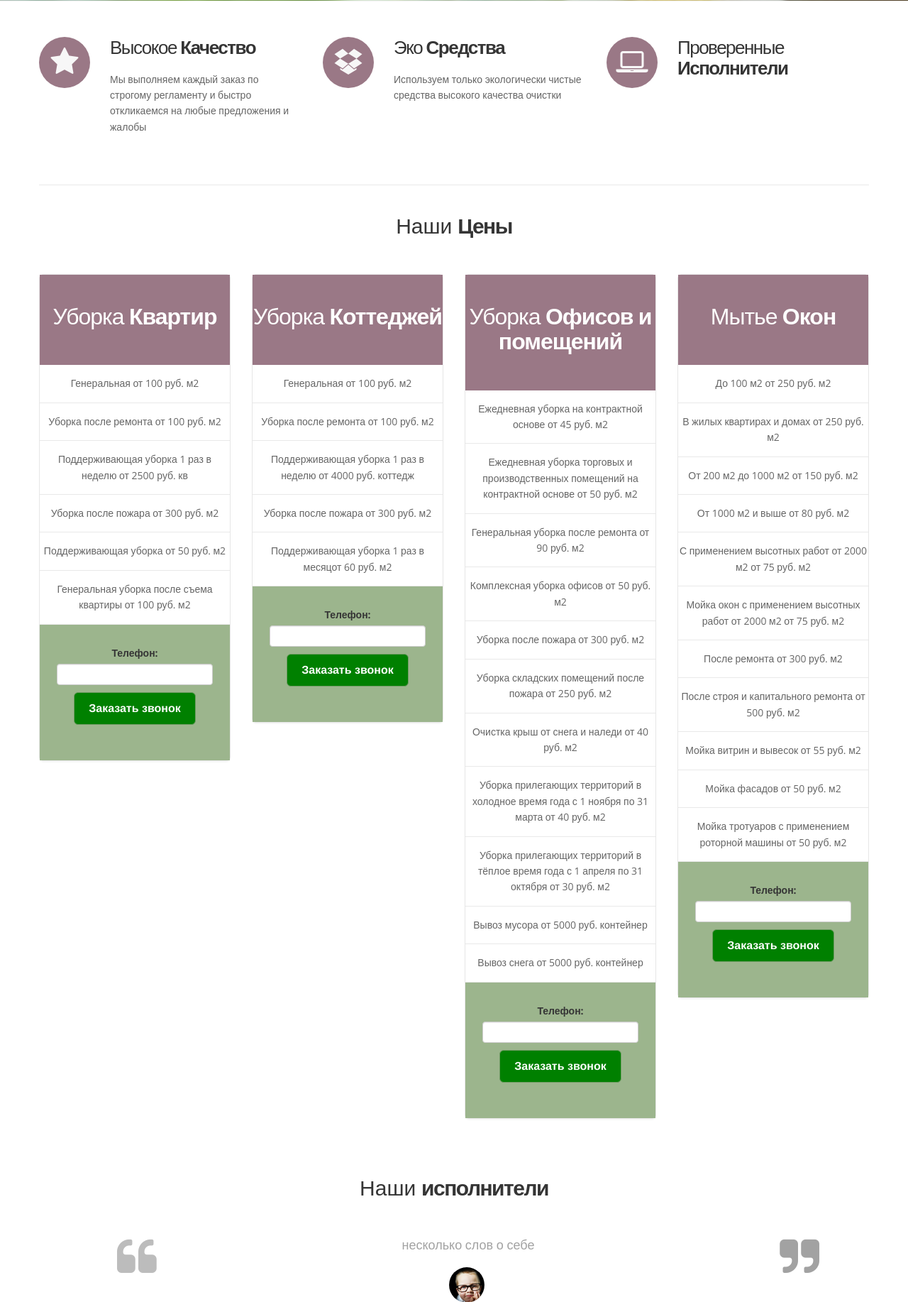
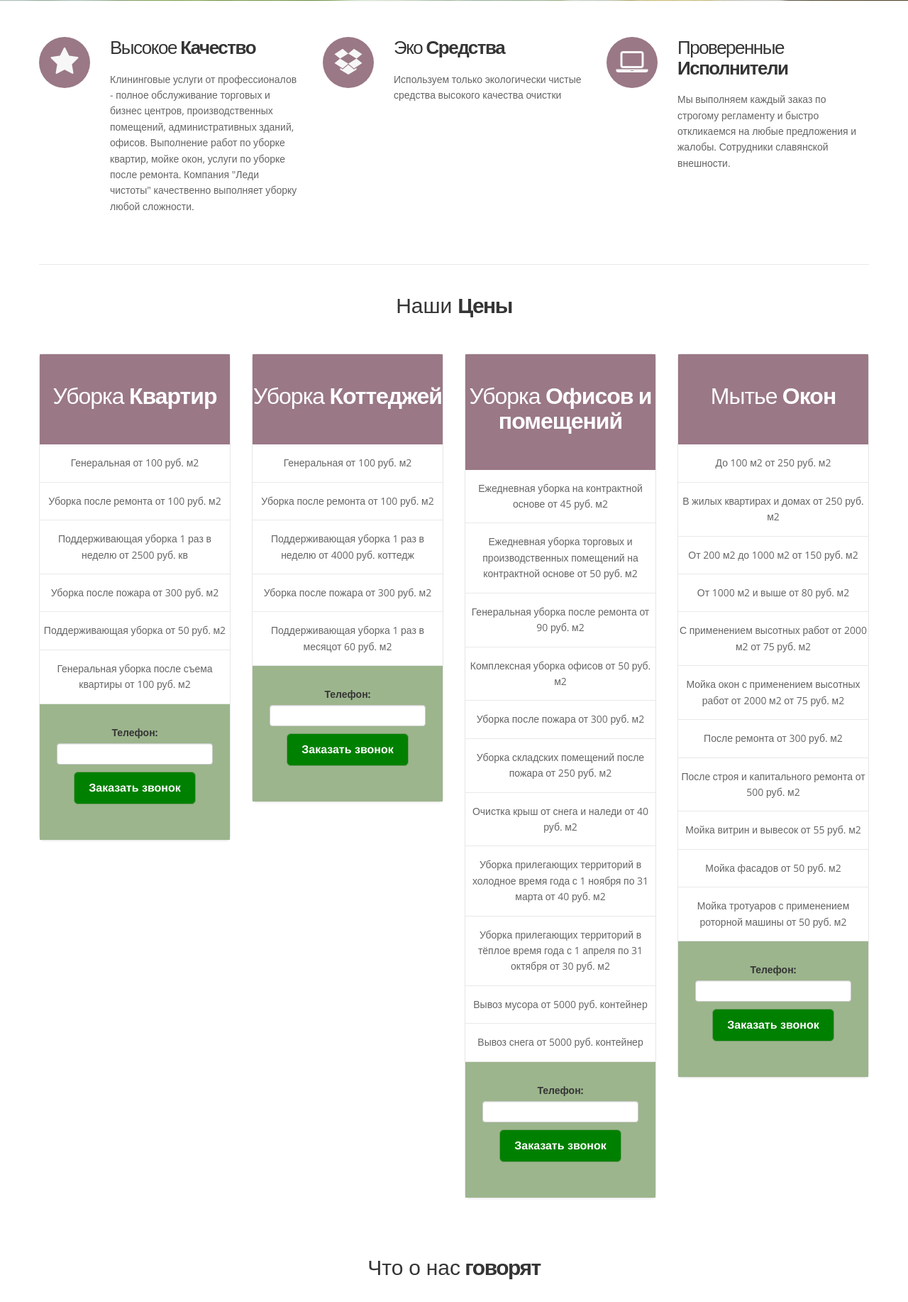
Before and after one commit to vskazke/QQlean, a Django app: page / in a window 1280 px wide. Shown: the part 479-2313 px from the top of the page at 71% size. Run offline with Django 3.2, Linux system fonts and the light colour scheme; some libraries are stand-ins or nearby versions.

Commit message:
Add cname

```diff
--- a/templates/index.html
+++ b/templates/index.html
@@ -139,8 +139,7 @@
                   </div>
                   <div class="text">
                     <h4>Высокое <strong>Качество</strong></h4>
-                    <p>
-                      Мы выполняем каждый заказ по строгому регламенту и быстро откликаемся на любые предложения и жалобы
+                    <p>Клининговые услуги от профессионалов - полное обслуживание торговых и бизнес центров, производственных помещений, административных зданий, офисов. Выполнение работ по уборке квартир, мойке окон, услуги по уборке после ремонта. Компания "Леди чистоты" качественно выполняет уборку любой сложности.
                     </p>
                   </div>
                 </div>
@@ -167,6 +166,8 @@
                   <div class="text">
                     <h4>Проверенные <strong>Исполнители</strong></h4>
                     <p>
+                      Мы выполняем каждый заказ по строгому регламенту и быстро откликаемся на любые предложения и жалобы.
+		      Сотрудники славянской внешности.
 
                     </p>
                   </div>
@@ -315,27 +316,37 @@
 
         <div class="row">
           <div class="span12 aligncenter">
-            <h3 class="title">Наши <strong>исполнители</strong></h3>
+            <h3 class="title">Что о нас<strong> говорят</strong></h3>
             <div class="blankline30"></div>
 
             <ul class="bxslider">
               <li>
                 <blockquote>
-			несколько слов о себе
+			Первый раз пользовались услугами клининга. Сотрудники очень
+			ответственные, приехали на следующий день, убрали все помещение быстро и качественно.
+			Очень понравились средства, которые использовали сотрудники для уборки.
+			Будем обязательно пользоваться вашими услугами и дальше
                 </blockquote>
                 <div class="testimonial-autor">
-			<img src="{% static 'img/dummies/testimonial/1.png' %}" alt="" />
+                  <h4>Ирина Мельникова</h4>
+                  <a href="https://m.facebook.com/irina.melnikova.566790">www.facebook.com</a>
+                </div>
+              </li>
+              <li>
+                <blockquote>
+			Все прекрасно! Всё было выполнено очень добросовестно и ответственно!
+                </blockquote>
+                <div class="testimonial-autor">
                   <h4>Hillary Doe</h4>
+                  <a href="">www.facebook.com</a>
                   <a href="#">www.companyname.com</a>
                 </div>
               </li>
               <li>
                 <blockquote>
-			несколько слов о себе
-			"Lorem ipsum dolor sit amet, consectetur adipiscing elit, sed do eiusmod tempor incididunt ut labore et dolore magna aliqua. Ut enim ad minim veniam, quis nostrud exercitation ullamco laboris nisi ut aliquip ex ea commodo consequat. Duis aute irure dolor in reprehenderit in voluptate velit esse cillum dolore eu fugiat nulla pariatur. Excepteur sint occaecat cupidatat non proident, sunt in culpa qui officia deserunt mollit anim id est laborum."
+			Это был первый заказ уборки. Убрались очень хорошо. В целом уборкой доволен. Спасибо
                 </blockquote>
                 <div class="testimonial-autor">
-			<img src="{% static 'img/dummies/testimonial/2.png' %}" alt="" />
                   <h4>Michael Doe</h4>
                   <a href="#">www.companyname.com</a>
                 </div>
```
